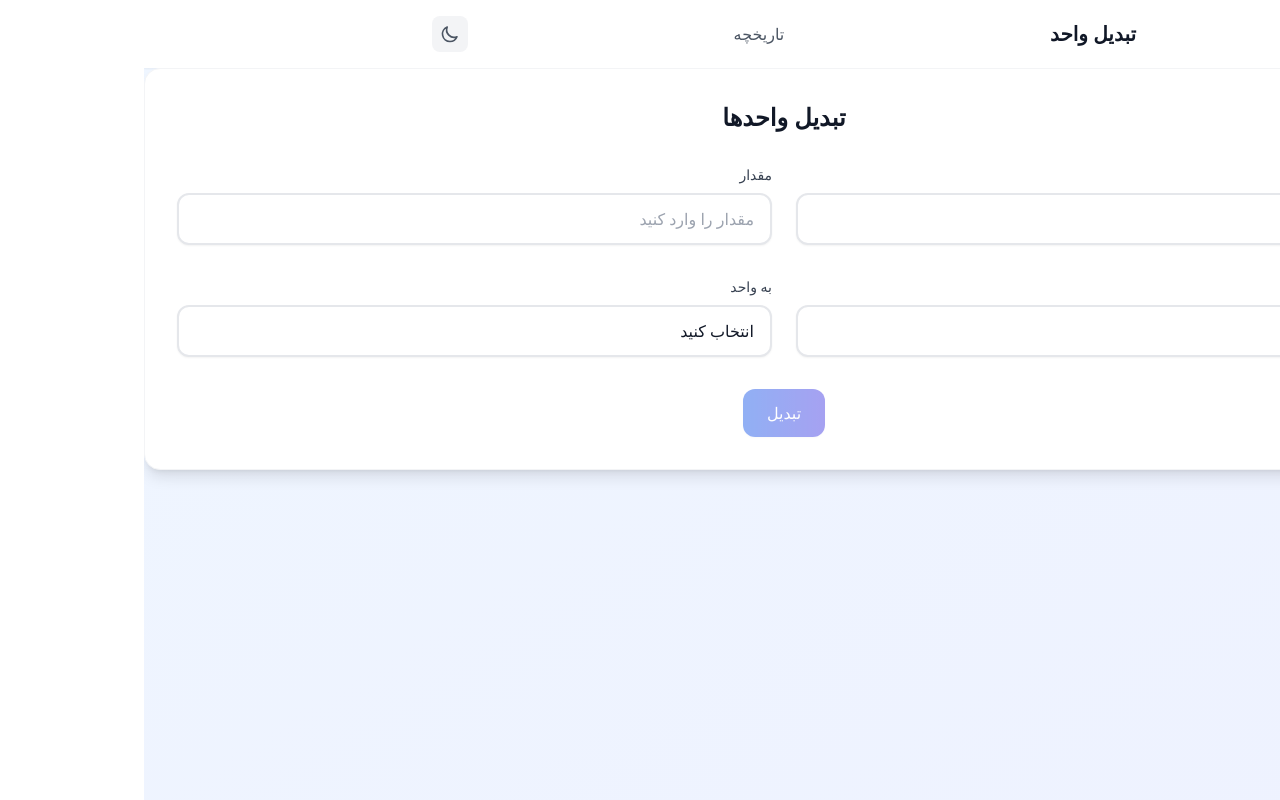
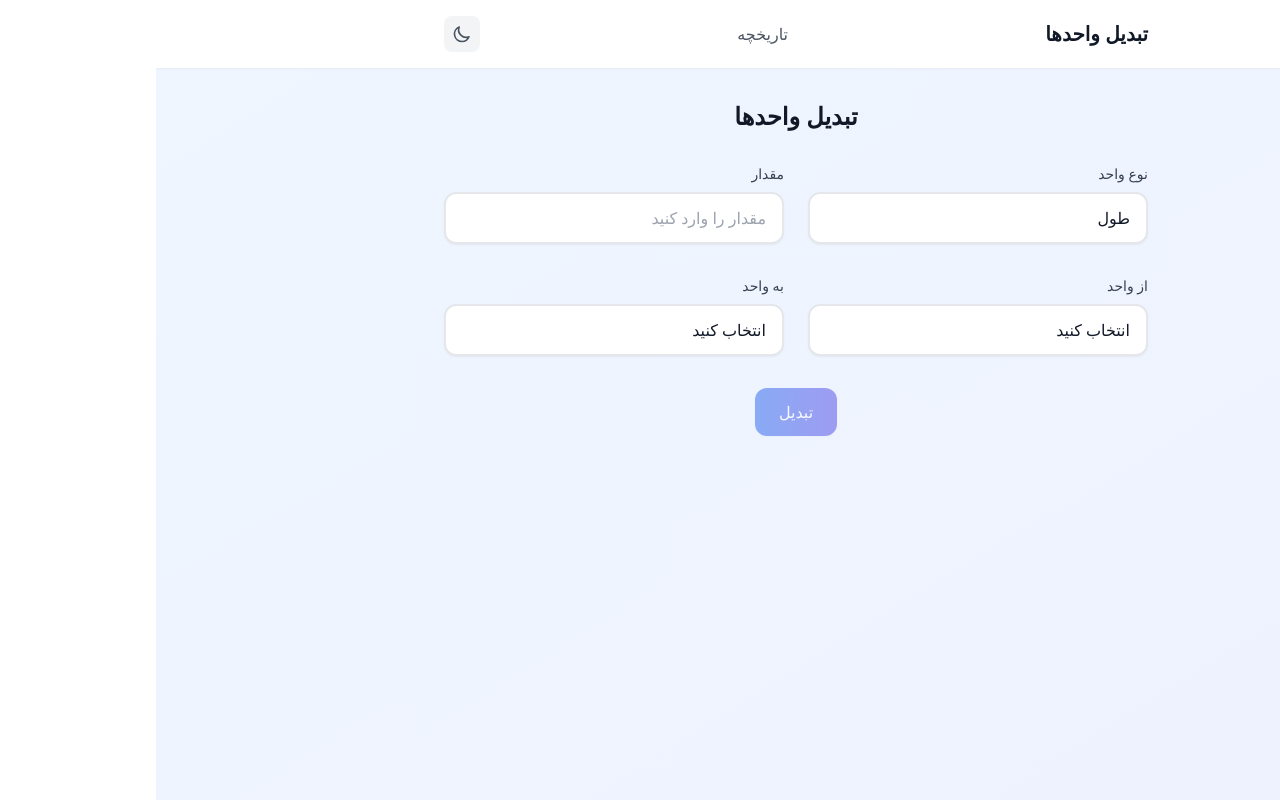
Before and after one commit to alireza-abdii/Units-Converter, a React (Vite) app: page / in a window 1280 px wide. Built offline with nearby package versions, Linux system fonts and the light colour scheme; the HTML template or start-up script is replaced by a standard one; a web font is replaced by a local one.

Commit message:
improve styles of pages

```diff
--- a/src/components/Header/Header.tsx
+++ b/src/components/Header/Header.tsx
@@ -9,8 +9,11 @@ export const Header: React.FC = () => {
     <header className="bg-white dark:bg-gray-800 shadow-sm">
       <div className="container py-4">
         <nav className="flex items-center justify-between">
-          <Link to="/" className="text-xl font-bold text-gray-900 dark:text-white">
-            تبدیل واحد
+          <Link
+            to="/"
+            className="text-xl font-bold text-gray-900 dark:text-white"
+          >
+            تبدیل واحدها
           </Link>
           <Link
             to="/history"
--- a/src/components/UnitConverter/UnitConverter.tsx
+++ b/src/components/UnitConverter/UnitConverter.tsx
@@ -1,17 +1,16 @@
-import React from "react";
 import { ConversionForm } from "./ConversionForm";
 import { ConversionResult } from "./ConversionResult";
-import { ConversionHistory } from "./ConversionHistory";
 
-export const UnitConverter: React.FC = () => {
+export const UnitConverter = () => {
   return (
-    <div className="card">
+    <main className="container py-8">
+      <div className="max-w-3xl mx-auto">
         <h1 className="text-2xl font-bold text-gray-900 dark:text-white mb-8 text-center">
           تبدیل واحدها
         </h1>
         <ConversionForm />
         <ConversionResult />
-      <ConversionHistory />
       </div>
+    </main>
   );
 };
--- a/src/pages/History.tsx
+++ b/src/pages/History.tsx
@@ -3,11 +3,13 @@ import { ConversionHistory } from "../components/UnitConverter/ConversionHistory
 
 export const History: React.FC = () => {
   return (
-    <div className="container py-8">
-      <h1 className="text-2xl font-bold text-gray-900 dark:text-white mb-8">
-        تاریخچه تبدیل‌ها
-      </h1>
-      <ConversionHistory />
-    </div>
+    <main className="container py-8">
+      <div className="max-w-3xl mx-auto">
+        <h1 className="text-2xl font-bold text-gray-900 dark:text-white mb-8 text-center">
+          تاریخچه تبدیل‌ها
+        </h1>
+        <ConversionHistory />
+      </div>
+    </main>
   );
 };
```
Lines whose indentation alone changed are shown as unchanged.
